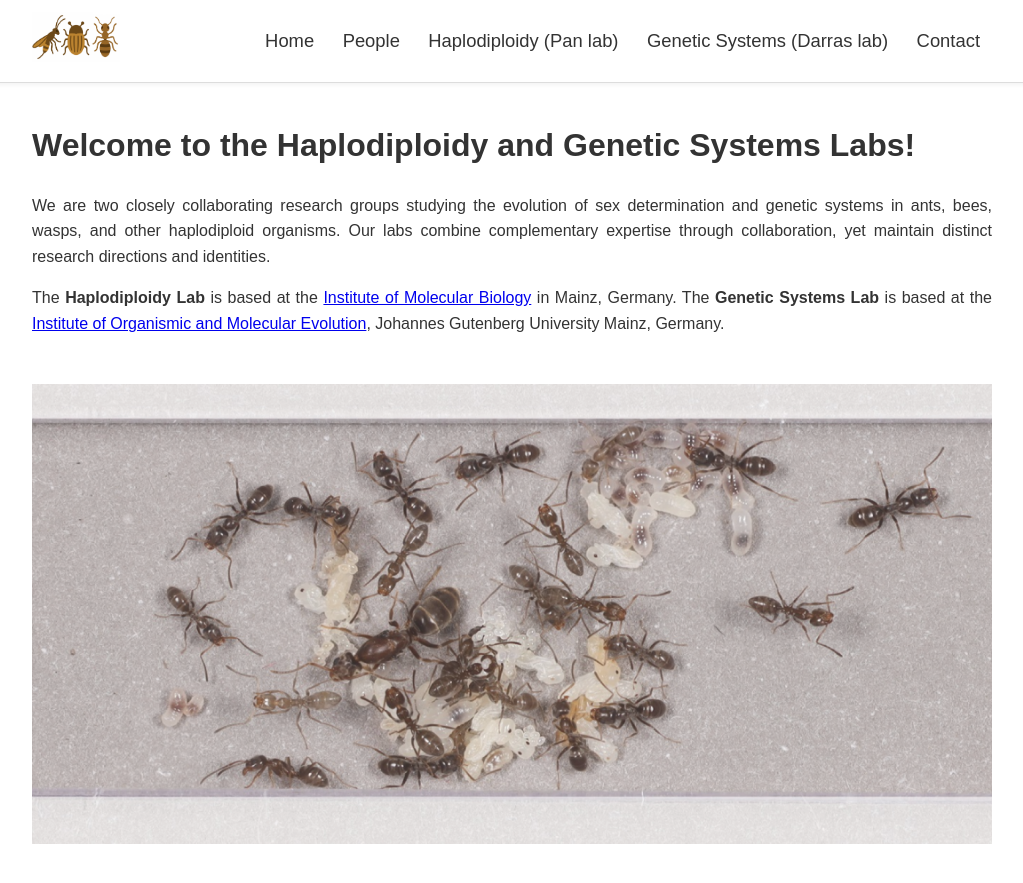
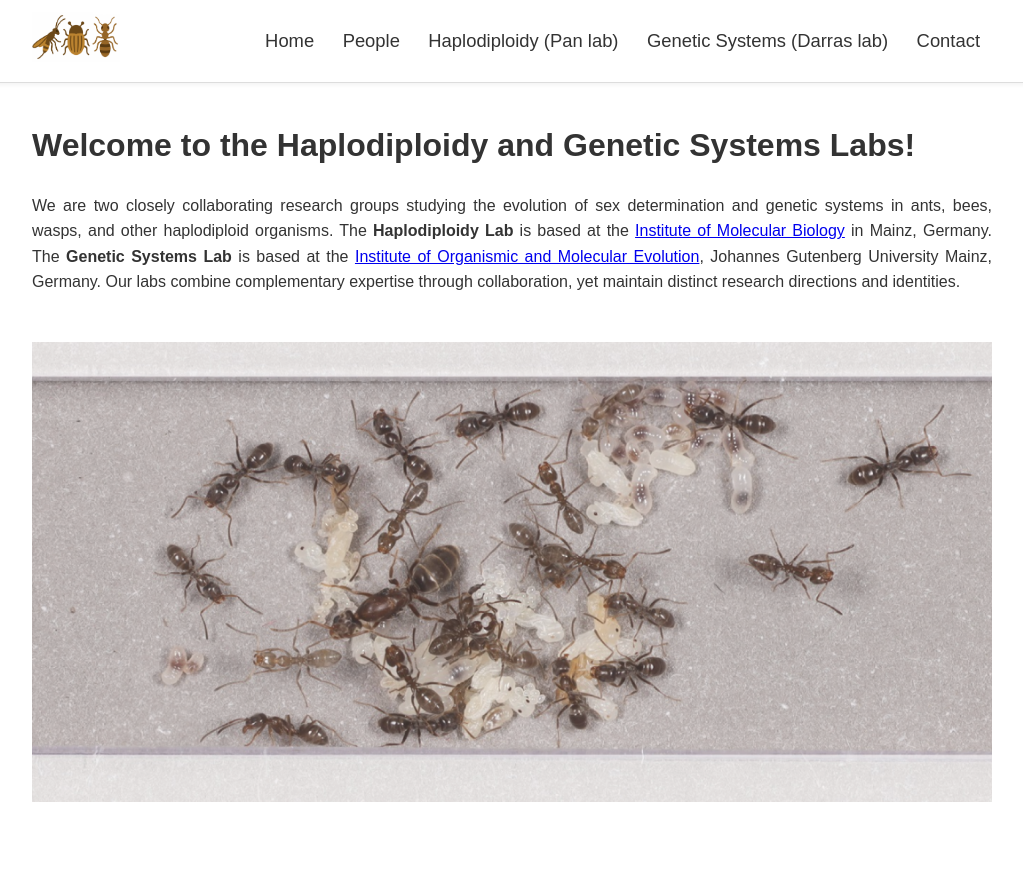
Before and after one commit to lab-darras/lab-darras.github.io, a Jekyll site: the page built from index.md, in a window 1280 px wide. Shown: the top 883 px of the page, without its empty margins (128-1151 px from the left). Built offline with Jekyll 4.4.1, drawn with Linux system fonts in a browser that asks for light colours.

```diff
--- a/index.md
+++ b/index.md
@@ -5,9 +5,8 @@ title: Home
 
 # Welcome to the Haplodiploidy and Genetic Systems Labs!
 
-We are two closely collaborating research groups studying the evolution of sex determination and genetic systems in ants, bees, wasps, and other haplodiploid organisms. Our labs combine complementary expertise through collaboration, yet maintain distinct research directions and identities.
+We are two closely collaborating research groups studying the evolution of sex determination and genetic systems in ants, bees, wasps, and other haplodiploid organisms. The **Haplodiploidy Lab** is based at the <a href="https://www.imb.de/" target="_blank">Institute of Molecular Biology</a> in Mainz, Germany. The **Genetic Systems Lab** is based at the <a href="https://iome.biology.uni-mainz.de/" target="_blank">Institute of Organismic and Molecular Evolution</a>, Johannes Gutenberg University Mainz, Germany. Our labs combine complementary expertise through collaboration, yet maintain distinct research directions and identities.
 
-The **Haplodiploidy Lab** is based at the <a href="https://www.imb.de/" target="_blank">Institute of Molecular Biology</a> in Mainz, Germany. The **Genetic Systems Lab** is based at the <a href="https://iome.biology.uni-mainz.de/" target="_blank">Institute of Organismic and Molecular Evolution</a>, Johannes Gutenberg University Mainz, Germany.
 
 <div style="height:1px;"></div>
 
```
